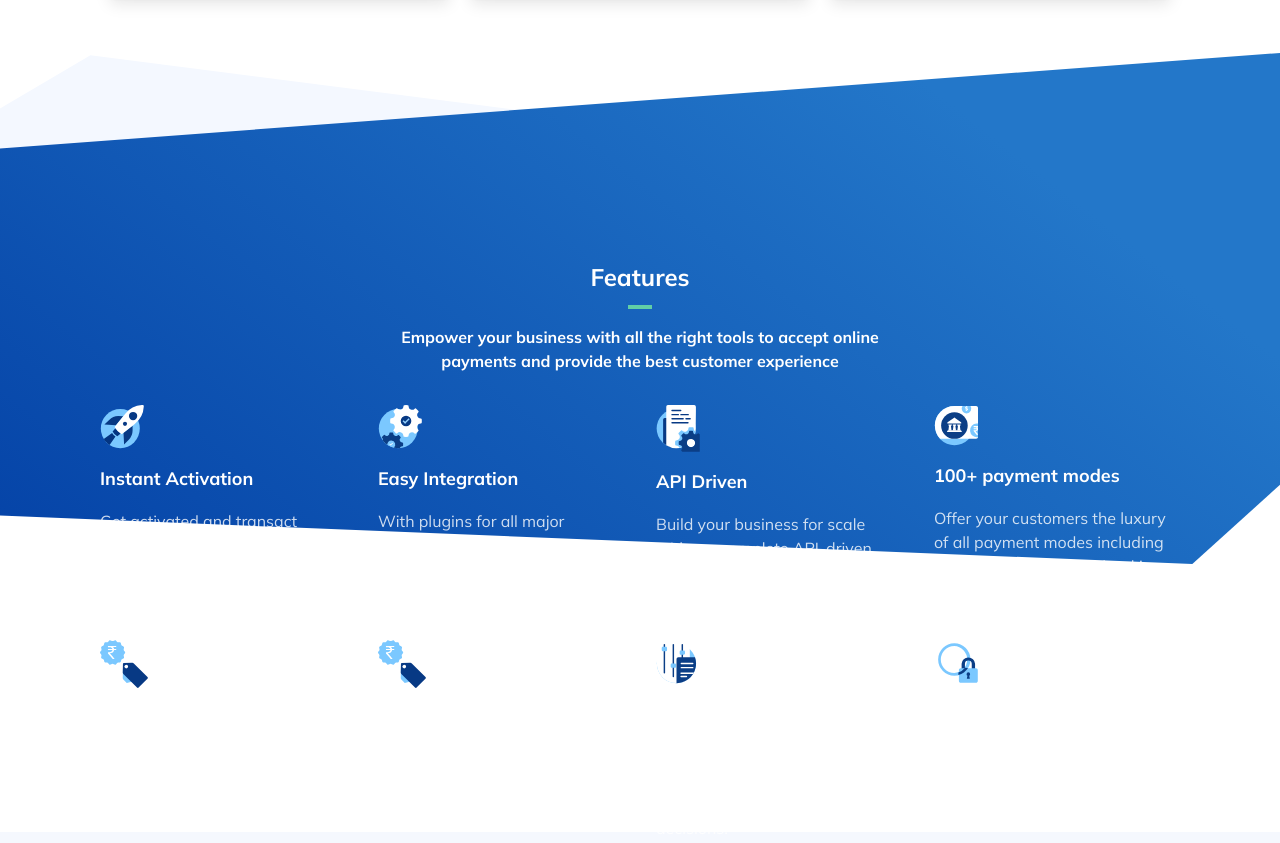
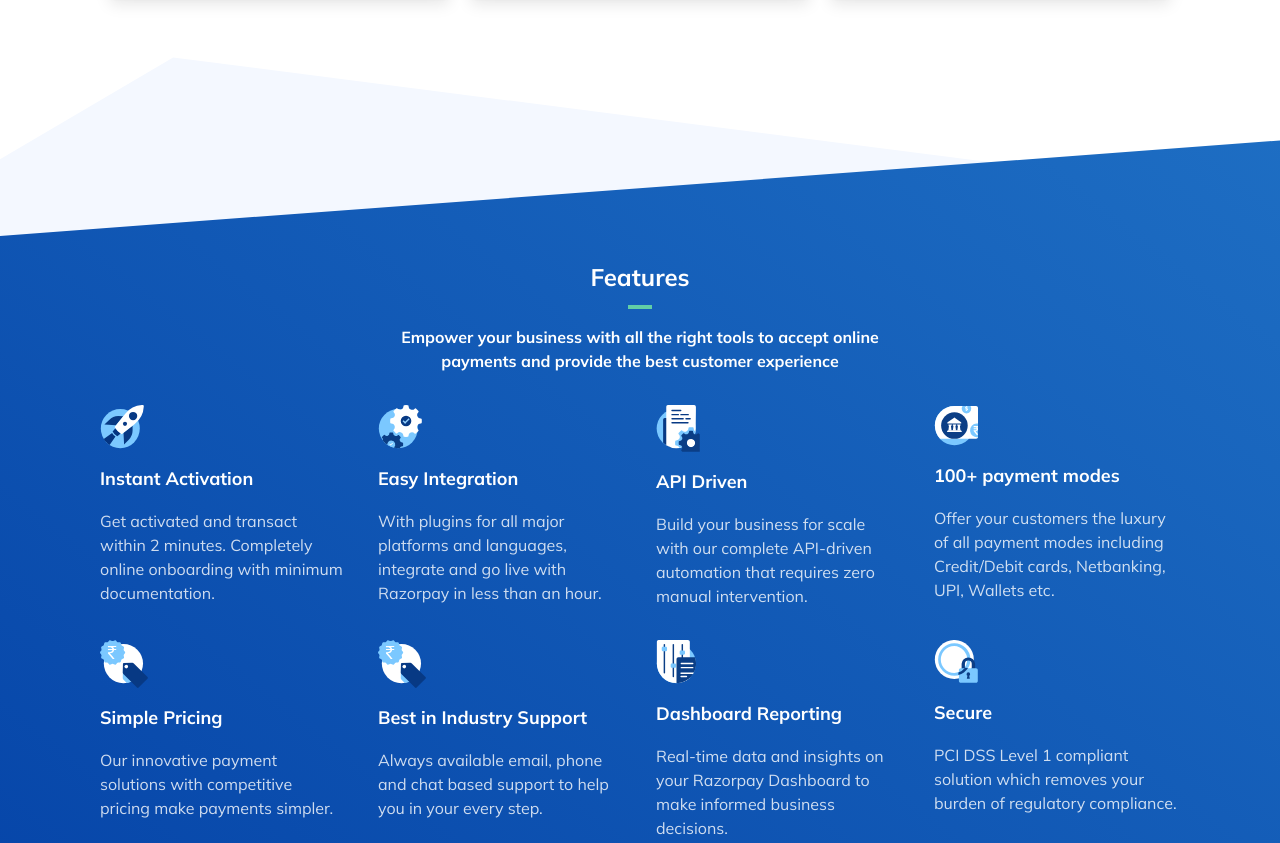
Before and after one commit to Akrathod007/Razorpay-Clone, a website built with Vite: page index.html in a window 1280 px wide. Shown: the part 4554-5397 px from the top of the page. Built offline with nearby package versions, Linux system fonts and the light colour scheme.

Commit message:
Update index.html

```diff
--- a/index.html
+++ b/index.html
@@ -1207,7 +1207,7 @@
       </section>
       <!-- Core features -->
       <section
-        class="bg-[url(/images/core-features-sectionBg.svg)] w-full bg-no-repeat bg-contain mt-14 relative corefeature-section"
+        class="bg-[url(/images/core-features-sectionBg.svg)] w-full bg-no-repeat bg-cover mt-14 relative corefeature-section"
       >
         <div class="relative w-11/12 max-w-[1080px] mx-auto mt-0 md:mt-0 pt-4">
           <h2 class="text-white font-mullish font-bold text-center text-2xl">
```
